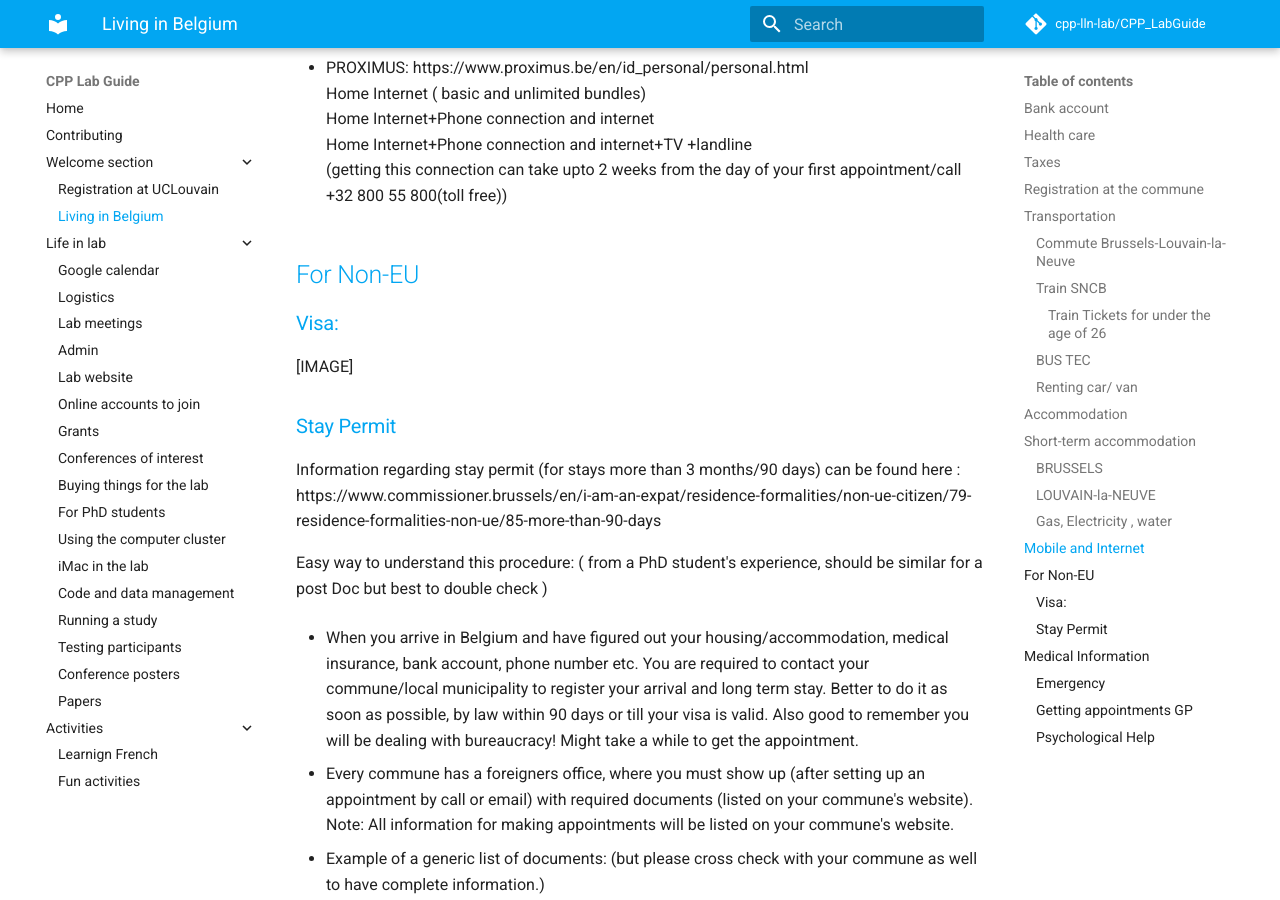
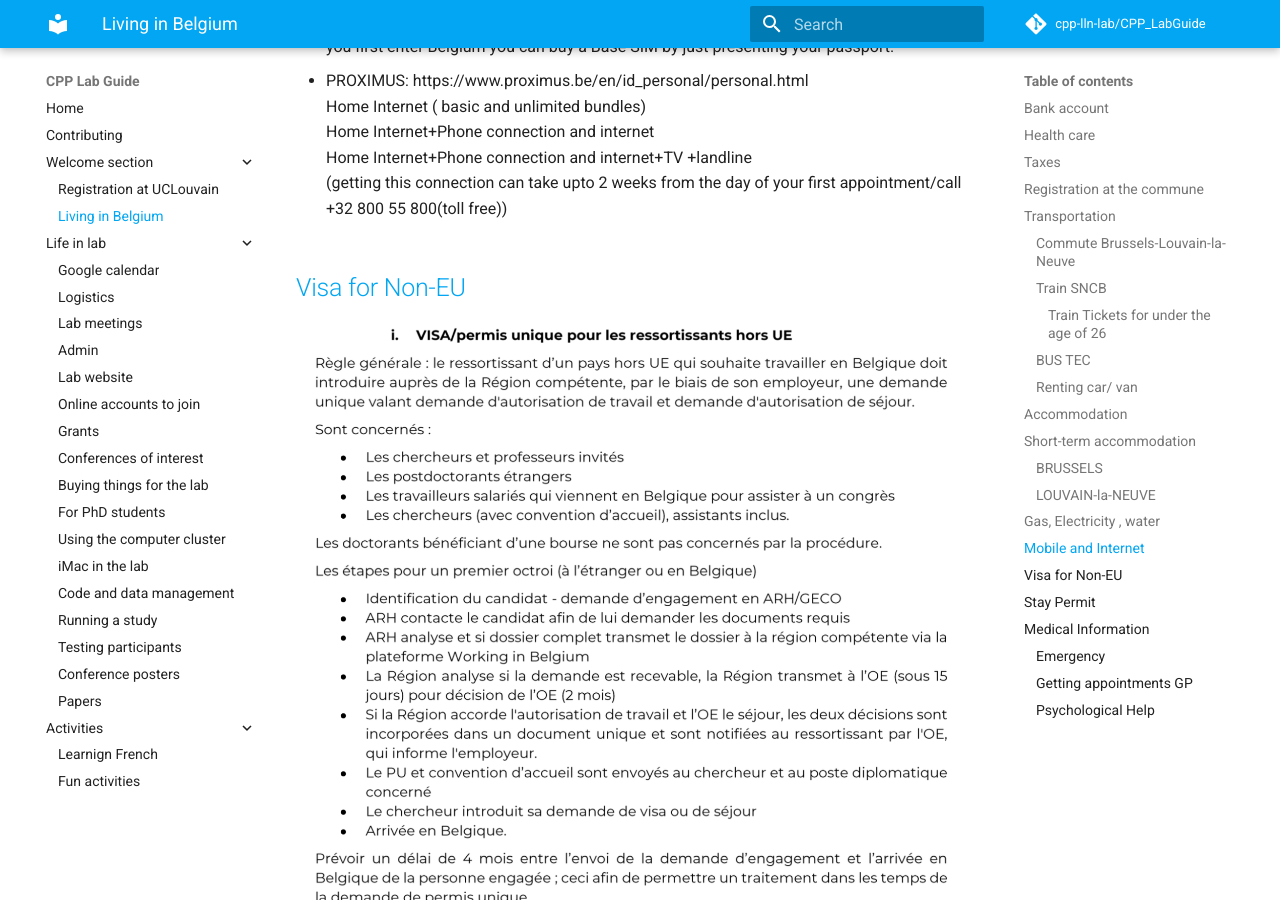
Before and after one commit to cpp-lln-lab/CPP_LabGuide, an MkDocs documentation site: the page built from doc/living_in_belgium.md, in a window 1280 px wide and 900 px high, scrolled down 4873 px. Built offline with MkDocs 1.6.1 and Material for MkDocs 9.7.7, drawn with Linux system fonts in a browser that asks for light colours; comment, search, counter and statistics services are not loaded.

Commit message:
add image to living in Belgium for visa non eu

```diff
--- a/doc/living_in_belgium.md
+++ b/doc/living_in_belgium.md
@@ -1,8 +1,6 @@
 # Living in Belgium
 
-
 All sections will be divided into EU/Non-EU
-
 
 ## Bank account
 Generally, Belgian banks require your Belgian ID card to create an account. But upon request and prior inquiry they can create an account using your passport (example, AXA bank).
@@ -23,7 +21,6 @@ Every Year you will need to fill a tax declaration form and send it in usually b
 2 ways to go about it:
 1. By post ( you will receive the form + send back the completed form)
 2. Online (MyMinfin.be)
-
 
 For logging in:
 you will need your belgian ID card/stay permit + your password for the card.
@@ -50,7 +47,6 @@ Once you login onto the website MyMinfin.be:
 
 
 ## Transportation
-
 
 ### Commute Brussels-Louvain-la-Neuve
 Try not to advance money when buying a subscription. First ask the UCL for the form to obtain the subscription and THEN buy it. Otherwise you might not get fully reimbursed.
@@ -132,7 +128,7 @@ Alternatives to UCLouvain accommodation:
 - https://www.placet.be/index.php/en/for-residents/accommodation
 - https://www.caleglln.com/ (This place belongs to Dominican friars and they are welcoming to international students who need short-term/long-term accommodation)
 
-### Gas, Electricity , water
+## Gas, Electricity , water
 
 ## Mobile and Internet
 
@@ -145,12 +141,12 @@ When you first enter Belgium you can buy a Base SIM by just  presenting your pas
                      Home Internet+Phone connection and internet+TV +landline
 (getting this connection can take upto 2 weeks from the day of your first appointment/call +32 800 55 800(toll free))
 
-## For Non-EU
-### Visa:
-[IMAGE]
+## Visa for Non-EU
+
+![visa permis uclouvain](./images/visa_permis_uclouvain.png)
 
 
-### Stay Permit
+## Stay Permit
 Information regarding stay permit (for stays more than 3 months/90 days) can be found here : https://www.commissioner.brussels/en/i-am-an-expat/residence-formalities/non-ue-citizen/79-residence-formalities-non-ue/85-more-than-90-days
 
 
@@ -180,6 +176,7 @@ Note: All information for making appointments will be listed on your commune's w
 https://dofi.ibz.be/fr/themes/ressortissants-dun-pays-tiers/etudes/annee-accordee-apres-les-etudes-pour-chercher-un-emploi
 
 ## Medical Information
+
 ### Emergency
 Any hospital with an Emergency department will be open 24 hours.
 *Note: Not all hospitals in Belgium are open 24Hrs.*
```
Also changed, not shown: doc/images/visa_permis_uclouvain.png (added).
